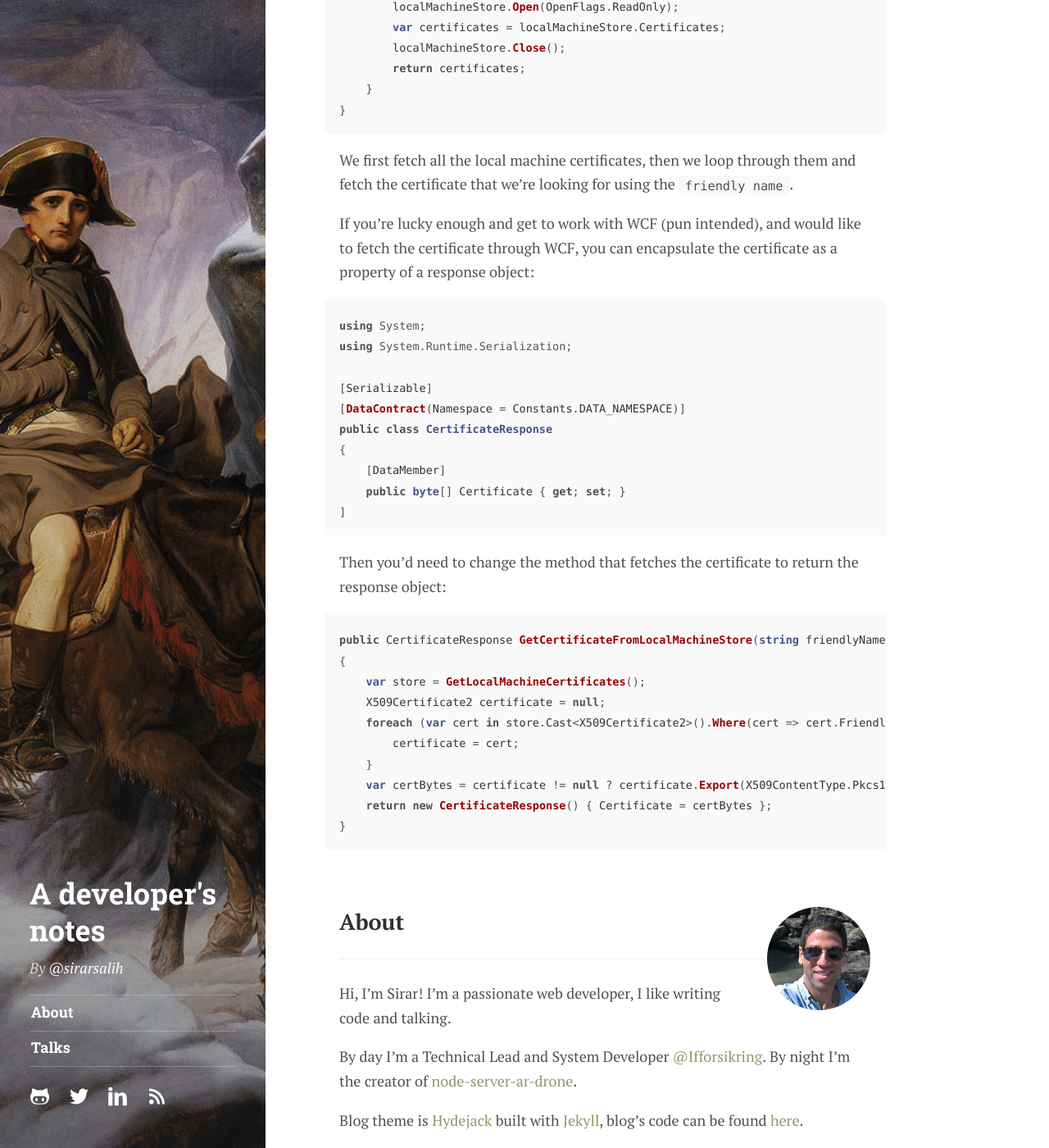
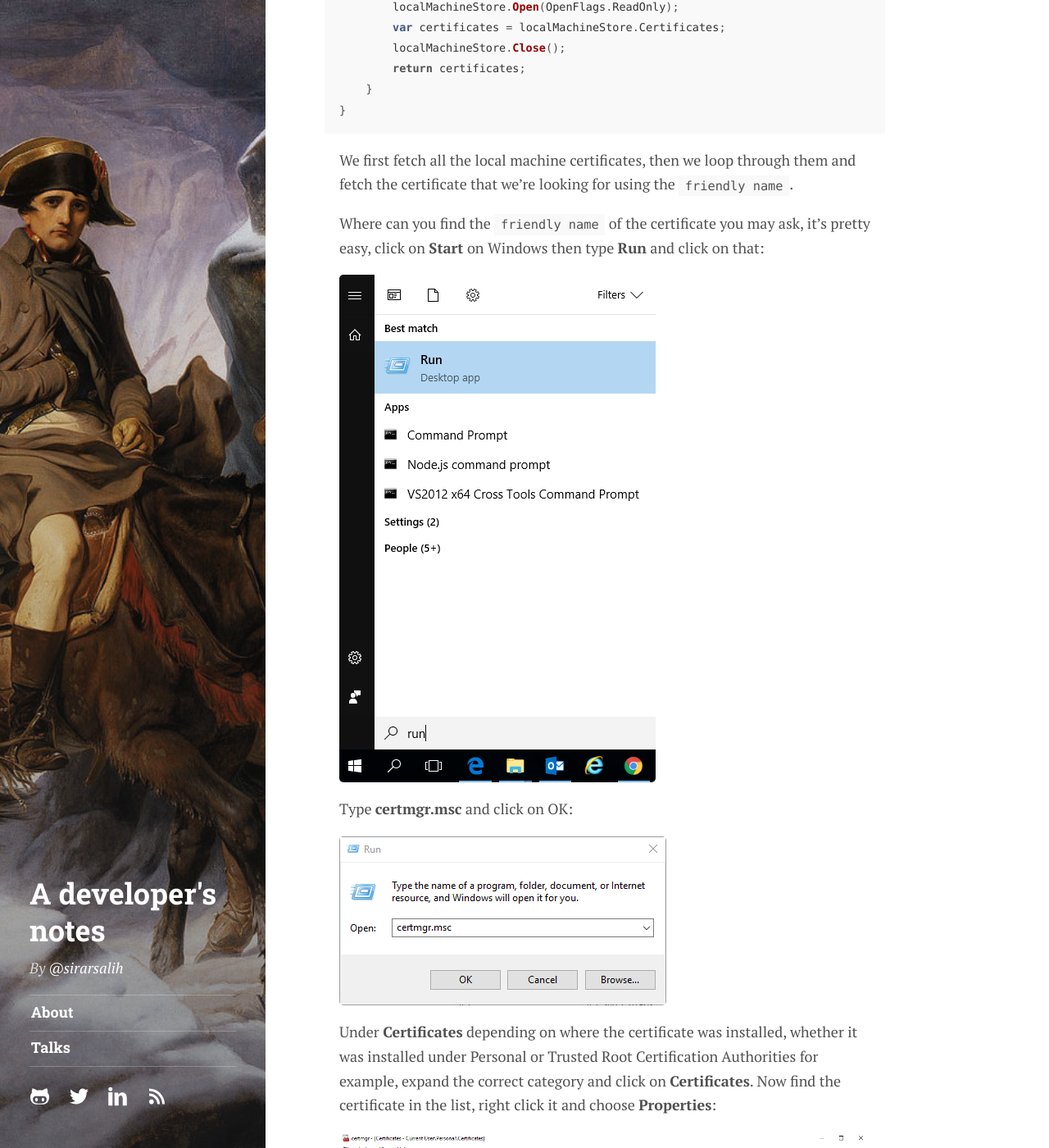
Before and after one commit to sirarsalih/sirarsalih.github.io, a Jekyll site: the page built from _posts/2018-01-29-fetching-an-installed-certificate-programmatically-from-the-windows-local-machine-store.md, in a window 1280 px wide and 1400 px high, scrolled down 1044 px. Shown: the whole window at 82% size. Built offline with Jekyll 4.4.1, drawn with Linux system fonts in a browser that asks for light colours; comment, search, counter and statistics services are not loaded; some of the changed text lies outside the part shown.

Commit message:
Update post. Add new images for post.

````diff
--- a/_posts/2018-01-29-fetching-an-installed-certificate-programmatically-from-the-windows-local-machine-store.md
+++ b/_posts/2018-01-29-fetching-an-installed-certificate-programmatically-from-the-windows-local-machine-store.md
@@ -36,6 +36,22 @@ public class CertificateService : ICertificateService
 
 We first fetch all the local machine certificates, then we loop through them and fetch the certificate that we're looking for using the <code>friendly name</code>.
 
+Where can you find the <code>friendly name</code> of the certificate you may ask, it's pretty easy, click on <b>Start</b> on Windows then type <b>Run</b> and click on that:
+
+[<img src="{{ site.url }}/public/img/run_1.png">]({{ site.url }}/public/img/run_1.png)
+
+Type <b>certmgr.msc</b> and click on OK:
+
+[<img src="{{ site.url }}/public/img/run_2.png">]({{ site.url }}/public/img/run_2.png)
+
+Under <b>Certificates</b> depending on where the certificate was installed, whether it was installed under Personal or Trusted Root Certification Authorities for example, expand the correct category and click on <b>Certificates</b>. Now find the certificate in the list, right click it and choose <b>Properties</b>:
+
+[<img src="{{ site.url }}/public/img/certmgr_1.png">]({{ site.url }}/public/img/certmgr_1.png)
+
+You'll find the <code>friendly name</code> under <b>General</b>:
+
+[<img src="{{ site.url }}/public/img/certmgr_2.png">]({{ site.url }}/public/img/certmgr_2.png)
+
 If you're lucky enough and get to work with WCF (pun intended), and would like to fetch the certificate through WCF, you can encapsulate the certificate as a property of a response object:
 
 ```csharp
````
Also changed, not shown: public/img/certmgr_1.png (added), public/img/certmgr_2.png (added), public/img/run_1.png (added), public/img/run_2.png (added).
